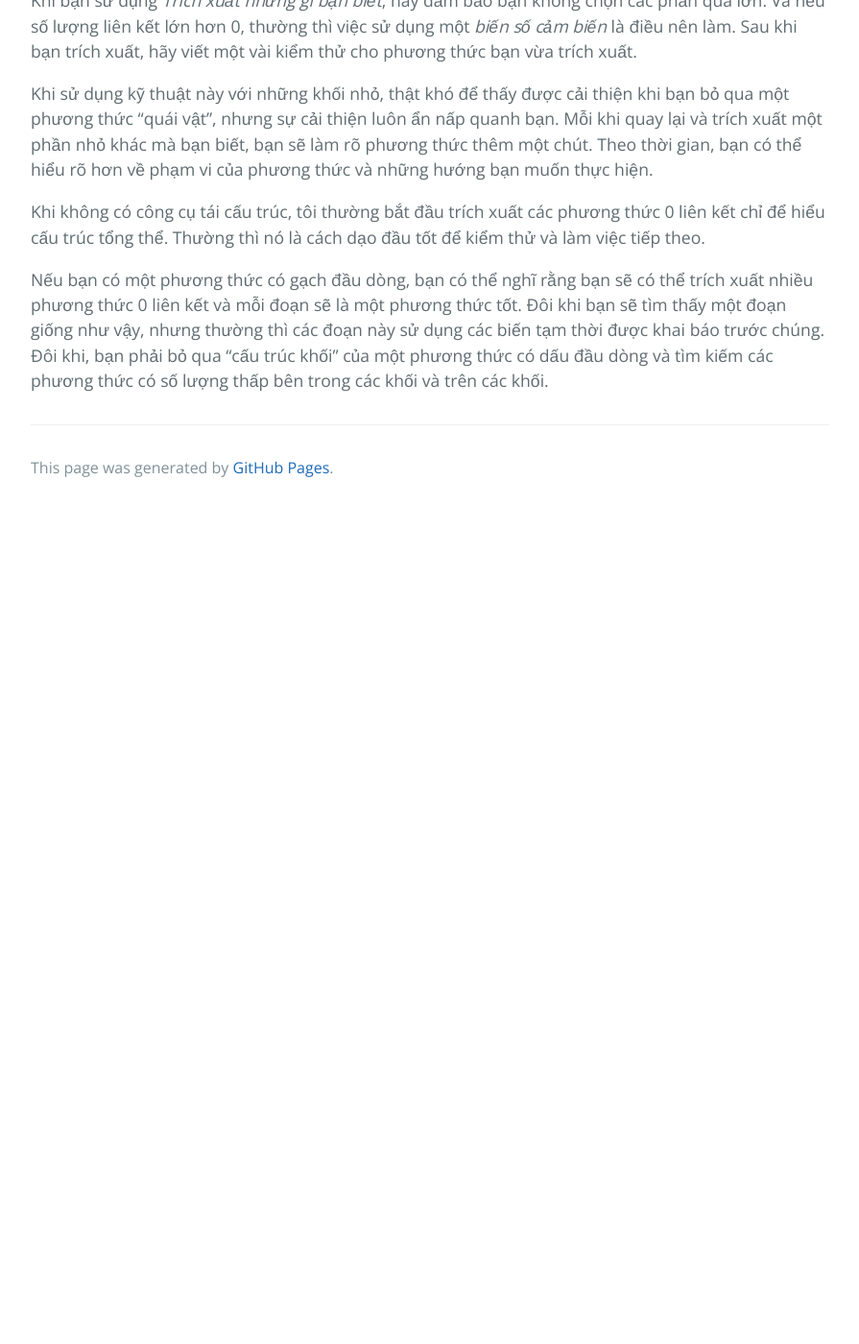
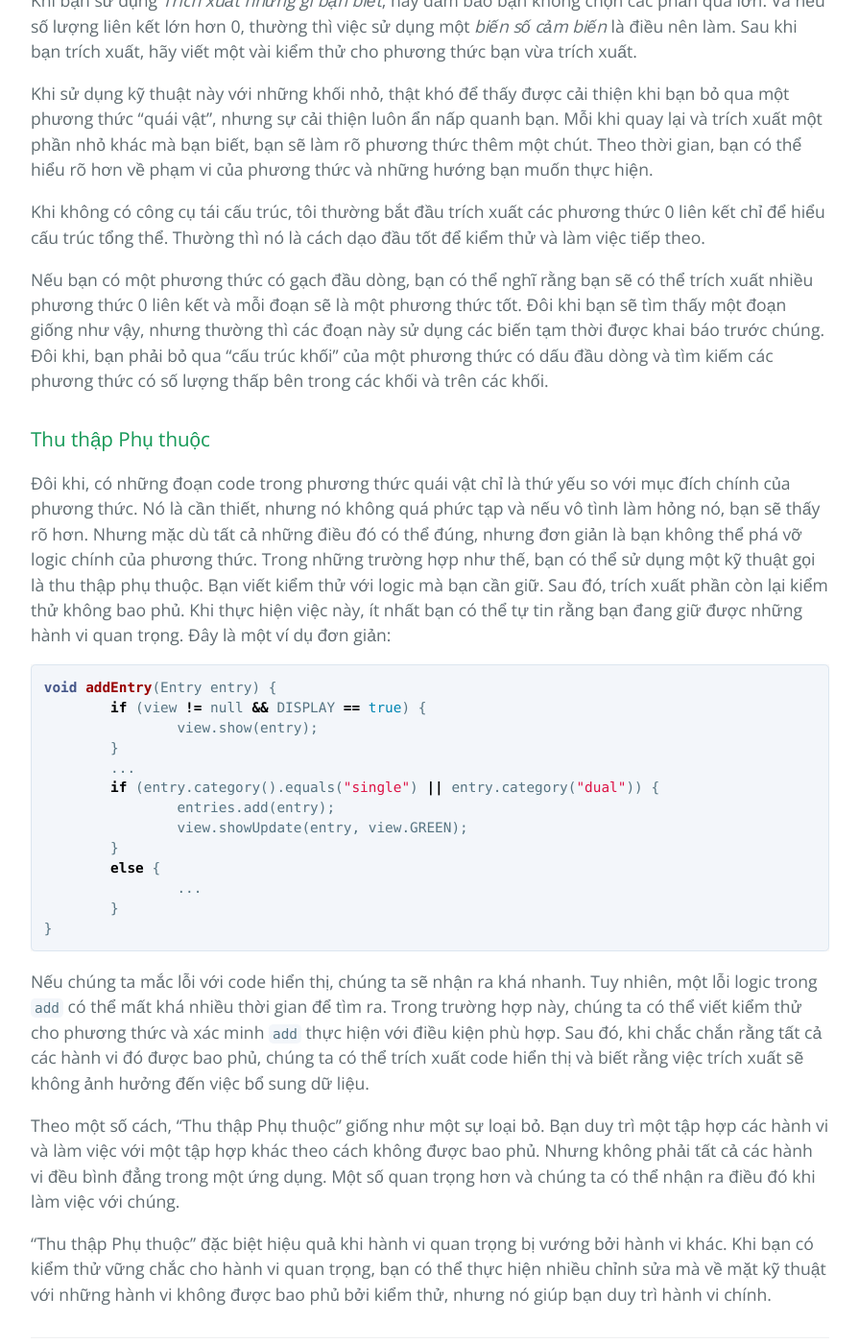
Before and after one commit to HaiBV/haibv.github.io, a Jekyll site: the page built from working-effectively-with-legacy-code/chapter-22-i-need-to-change-a-monster-method-and-i-cant-write-tests-for-it.md, in a window 1280 px wide and 1400 px high, scrolled down 13960 px. Shown: the whole window at 96% size, without its empty margins (192-1087 px from the left). Built offline with Jekyll 4.4.1, drawn with Linux system fonts in a browser that asks for light colours; our own code applies the rules of GitHub Pages for plain Markdown files; before the commit the page ends 14491 px from its top, so only the background shows below that.

Commit message:
Book - Working Efectively with Legacy Code - P2 - C22

````diff
--- a/working-effectively-with-legacy-code/chapter-22-i-need-to-change-a-monster-method-and-i-cant-write-tests-for-it.md
+++ b/working-effectively-with-legacy-code/chapter-22-i-need-to-change-a-monster-method-and-i-cant-write-tests-for-it.md
@@ -455,3 +455,29 @@ Khi sử dụng kỹ thuật này với những khối nhỏ, thật khó để
 Khi không có công cụ tái cấu trúc, tôi thường bắt đầu trích xuất các phương thức 0 liên kết chỉ để hiểu cấu trúc tổng thể. Thường thì nó là cách dạo đầu tốt để kiểm thử và làm việc tiếp theo.
 
 Nếu bạn có một phương thức có gạch đầu dòng, bạn có thể nghĩ rằng bạn sẽ có thể trích xuất nhiều phương thức 0 liên kết và mỗi đoạn sẽ là một phương thức tốt. Đôi khi bạn sẽ tìm thấy một đoạn giống như vậy, nhưng thường thì các đoạn này sử dụng các biến tạm thời được khai báo trước chúng. Đôi khi, bạn phải bỏ qua "cấu trúc khối" của một phương thức có dấu đầu dòng và tìm kiếm các phương thức có số lượng thấp bên trong các khối và trên các khối.
+
+### Thu thập Phụ thuộc
+
+Đôi khi, có những đoạn code trong phương thức quái vật chỉ là thứ yếu so với mục đích chính của phương thức. Nó là cần thiết, nhưng nó không quá phức tạp và nếu vô tình làm hỏng nó, bạn sẽ thấy rõ hơn. Nhưng mặc dù tất cả những điều đó có thể đúng, nhưng đơn giản là bạn không thể phá vỡ logic chính của phương thức. Trong những trường hợp như thế, bạn có thể sử dụng một kỹ thuật gọi là thu thập phụ thuộc. Bạn viết kiểm thử với logic mà bạn cần giữ. Sau đó, trích xuất phần còn lại kiểm thử không bao phủ. Khi thực hiện việc này, ít nhất bạn có thể tự tin rằng bạn đang giữ được những hành vi quan trọng. Đây là một ví dụ đơn giản:
+
+```cpp
+void addEntry(Entry entry) {
+	if (view != null && DISPLAY == true) {
+		view.show(entry);
+	}
+	...
+	if (entry.category().equals("single") || entry.category("dual")) {
+		entries.add(entry);
+		view.showUpdate(entry, view.GREEN);
+	}
+	else {
+		...
+	}
+}
+```
+
+Nếu chúng ta mắc lỗi với code hiển thị, chúng ta sẽ nhận ra khá nhanh. Tuy nhiên, một lỗi logic trong `add` có thể mất khá nhiều thời gian để tìm ra. Trong trường hợp này, chúng ta có thể viết kiểm thử cho phương thức và xác minh `add` thực hiện với điều kiện phù hợp. Sau đó, khi chắc chắn rằng tất cả các hành vi đó được bao phủ, chúng ta có thể trích xuất code hiển thị và biết rằng việc trích xuất sẽ không ảnh hưởng đến việc bổ sung dữ liệu.
+
+Theo một số cách, "Thu thập Phụ thuộc" giống như một sự loại bỏ. Bạn duy trì một tập hợp các hành vi và làm việc với một tập hợp khác theo cách không được bao phủ. Nhưng không phải tất cả các hành vi đều bình đẳng trong một ứng dụng. Một số quan trọng hơn và chúng ta có thể nhận ra điều đó khi làm việc với chúng.
+
+"Thu thập Phụ thuộc" đặc biệt hiệu quả khi hành vi quan trọng bị vướng bởi hành vi khác. Khi bạn có kiểm thử vững chắc cho hành vi quan trọng, bạn có thể thực hiện nhiều chỉnh sửa mà về mặt kỹ thuật với những hành vi không được bao phủ bởi kiểm thử, nhưng nó giúp bạn duy trì hành vi chính.
````
